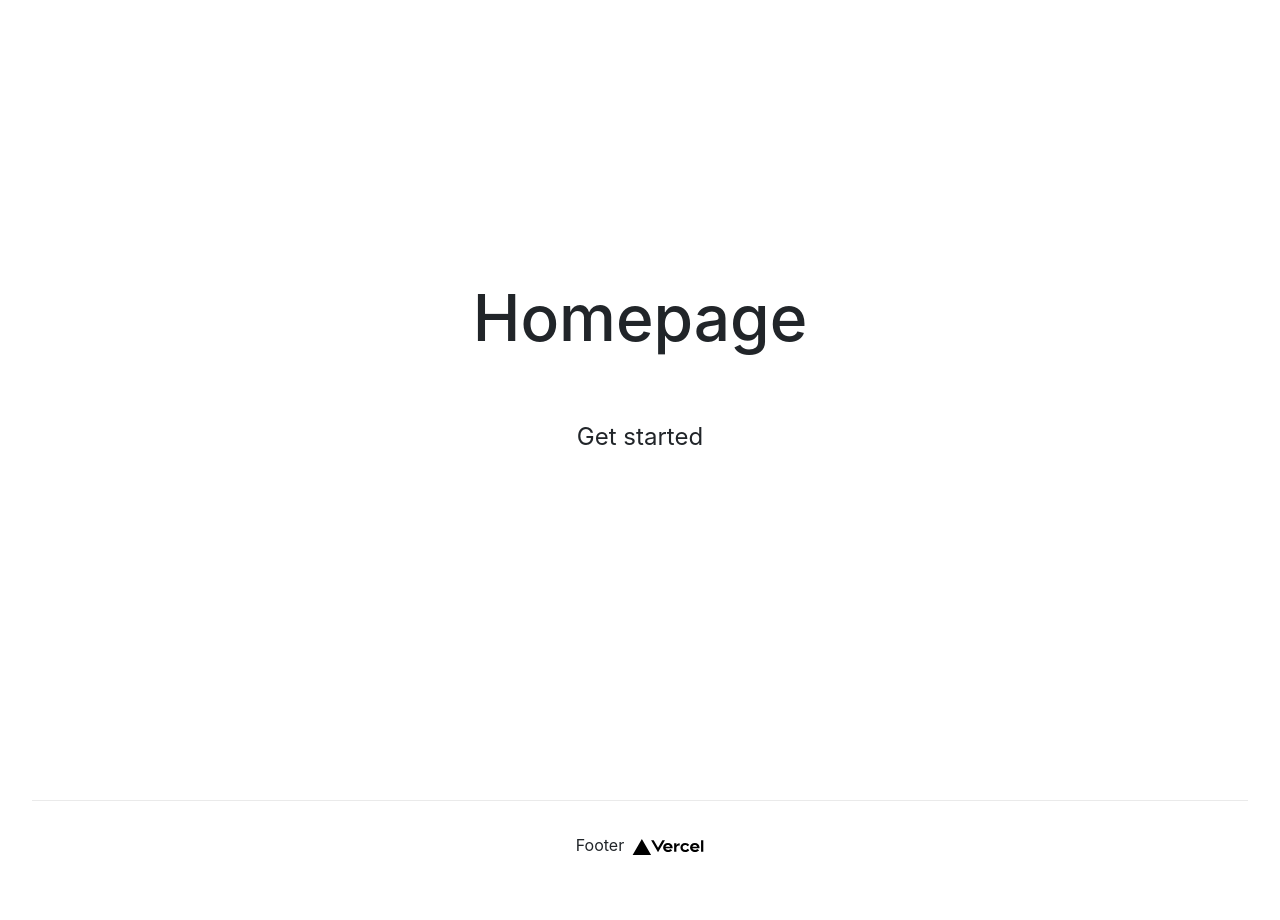
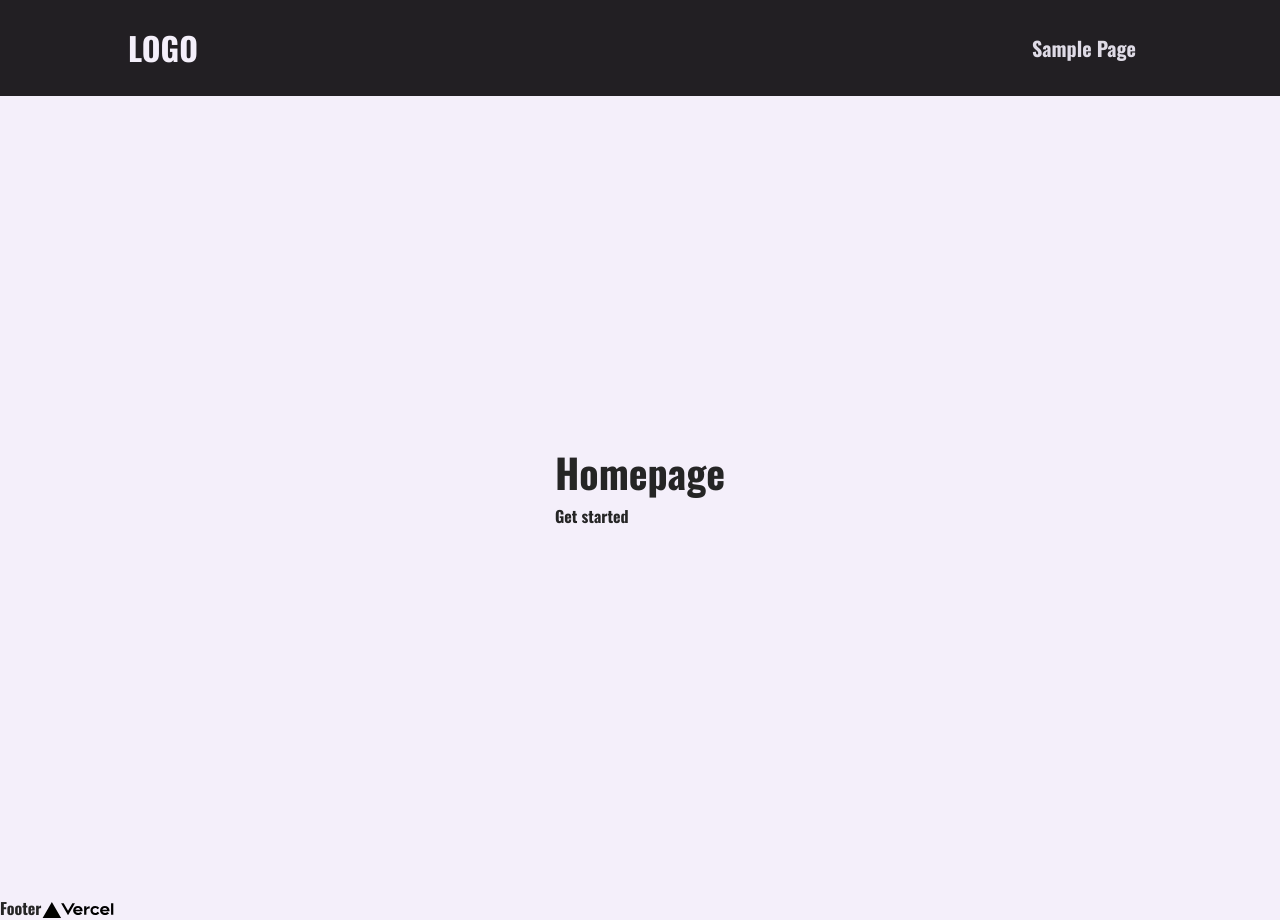
Before and after one commit to PavelKovalchuk/lang-self-learn, a Next.js app: page / in a window 1280 px wide. Before the commit the page ends 889 px from the top, so only its background shows below. Built offline with nearby package versions, Linux system fonts and the light colour scheme.

Commit message:
add base structure

```diff
--- /dev/null
+++ b/layout/layout.module.scss
@@ -0,0 +1,13 @@
+.container {
+  padding: 0 2rem;
+}
+
+.main {
+  min-height: 100vh;
+  padding: 4rem 0;
+  flex: 1;
+  display: flex;
+  flex-direction: column;
+  justify-content: center;
+  align-items: center;
+}
--- /dev/null
+++ b/layout/layout.tsx
@@ -0,0 +1,29 @@
+import { FC, Fragment, ReactNode } from 'react';
+import Image from 'next/image';
+
+import MainNavigation from './main-navigation';
+
+import styles from 'layout/layout.module.scss';
+
+interface IPropsLayout {
+  children: ReactNode;
+}
+
+const Layout: FC<IPropsLayout> = (props) => {
+  return (
+    <Fragment>
+      <MainNavigation />
+      <main>{props.children}</main>
+      <footer className={styles.footer}>
+        <div>
+          Footer
+          <span className={styles.logo}>
+            <Image src="/vercel.svg" alt="Vercel Logo" width={72} height={16} />
+          </span>
+        </div>
+      </footer>
+    </Fragment>
+  );
+};
+
+export default Layout;
--- /dev/null
+++ b/layout/logo.module.scss
@@ -0,0 +1,13 @@
+.logo {
+  text-transform: uppercase;
+  font-size: var(--size-5);
+  font-weight: bold;
+  font-family: 'Oswald', sans-serif;
+  color: var(--color-grey-50);
+}
+
+@media (min-width: 768px) {
+  .logo {
+    font-size: var(--size-8);
+  }
+}
--- /dev/null
+++ b/layout/logo.tsx
@@ -0,0 +1,10 @@
+import { FC } from 'react';
+import classes from './logo.module.scss';
+
+interface IPropsLogo {}
+
+const Logo: FC<IPropsLogo> = (props) => {
+  return <div className={classes.logo}>Logo</div>;
+};
+
+export default Logo;
--- /dev/null
+++ b/layout/main-navigation.module.scss
@@ -0,0 +1,42 @@
+.header {
+  width: 100%;
+  height: 6rem;
+  background-color: var(--color-grey-900);
+  display: flex;
+  justify-content: space-between;
+  align-items: center;
+  padding: 0 10%;
+}
+
+.header ul {
+  list-style: none;
+  display: flex;
+  align-items: baseline;
+  margin: 0;
+  padding: 0;
+}
+
+.header li {
+  margin: 0 var(--size-4);
+}
+
+.header a {
+  color: var(--color-grey-100);
+  font-size: var(--size-4);
+}
+
+.header a:hover,
+.header a:active,
+.header a.active {
+  color: var(--color-grey-200);
+}
+
+@media (min-width: 768px) {
+  .header ul {
+    gap: 0.5rem;
+  }
+
+  .header a {
+    font-size: var(--size-5);
+  }
+}
--- /dev/null
+++ b/layout/main-navigation.tsx
@@ -0,0 +1,29 @@
+import { FC } from 'react';
+import Link from 'next/link';
+// import { useSession, signOut } from 'next-auth/client';
+
+import Logo from './logo';
+import classes from './main-navigation.module.scss';
+
+interface IPropsMainNavigation {}
+
+const MainNavigation: FC<IPropsMainNavigation> = (props) => {
+  // const [session, loading] = useSession();
+
+  return (
+    <header className={classes.header}>
+      <Link href="/">
+        <Logo />
+      </Link>
+      <nav>
+        <ul>
+          <li>
+            <Link href="/posts">Sample Page</Link>
+          </li>
+        </ul>
+      </nav>
+    </header>
+  );
+};
+
+export default MainNavigation;
--- a/package.json
+++ b/package.json
@@ -15,6 +15,7 @@
     "bootstrap": "^5.2.2",
     "next": "13.0.1",
     "react": "18.2.0",
+    "react-bootstrap": "^2.5.0",
     "react-dom": "18.2.0",
     "typescript": "4.8.4"
   },
--- a/pages/_app.tsx
+++ b/pages/_app.tsx
@@ -1,8 +1,7 @@
 import { useEffect } from 'react';
 import type { AppProps } from 'next/app';
 
-import 'bootstrap/dist/css/bootstrap.min.css'; // Import bootstrap CSS
-import '../styles/globals.css';
+import 'styles/globals.scss';
 
 export default function App({ Component, pageProps }: AppProps) {
   useEffect(() => {
--- a/pages/index.module.scss
+++ b/pages/index.module.scss
@@ -21,109 +21,7 @@
   align-items: center;
 }
 
-.footer a {
-  display: flex;
-  justify-content: center;
-  align-items: center;
-  flex-grow: 1;
-}
-
-.title a {
-  color: #0070f3;
-  text-decoration: none;
-}
-
-.title a:hover,
-.title a:focus,
-.title a:active {
-  text-decoration: underline;
-}
-
-.title {
-  margin: 0;
-  line-height: 1.15;
-  font-size: 4rem;
-}
-
-.title,
-.description {
-  text-align: center;
-}
-
-.description {
-  margin: 4rem 0;
-  line-height: 1.5;
-  font-size: 1.5rem;
-}
-
-.code {
-  background: #fafafa;
-  border-radius: 5px;
-  padding: 0.75rem;
-  font-size: 1.1rem;
-  font-family: Menlo, Monaco, Lucida Console, Liberation Mono, DejaVu Sans Mono,
-    Bitstream Vera Sans Mono, Courier New, monospace;
-}
-
-.grid {
-  display: flex;
-  align-items: center;
-  justify-content: center;
-  flex-wrap: wrap;
-  max-width: 800px;
-}
-
-.card {
-  margin: 1rem;
-  padding: 1.5rem;
-  text-align: left;
-  color: inherit;
-  text-decoration: none;
-  border: 1px solid #eaeaea;
-  border-radius: 10px;
-  transition: color 0.15s ease, border-color 0.15s ease;
-  max-width: 300px;
-}
-
-.card:hover,
-.card:focus,
-.card:active {
-  color: #0070f3;
-  border-color: #0070f3;
-}
-
-.card h2 {
-  margin: 0 0 1rem 0;
-  font-size: 1.5rem;
-}
-
-.card p {
-  margin: 0;
-  font-size: 1.25rem;
-  line-height: 1.5;
-}
-
 .logo {
   height: 1em;
   margin-left: 0.5rem;
 }
-
-@media (max-width: 600px) {
-  .grid {
-    width: 100%;
-    flex-direction: column;
-  }
-}
-
-@media (prefers-color-scheme: dark) {
-  .card,
-  .footer {
-    border-color: #222;
-  }
-  .code {
-    background: #111;
-  }
-  .logo img {
-    filter: invert(1);
-  }
-}
--- a/pages/index.tsx
+++ b/pages/index.tsx
@@ -1,13 +1,20 @@
 import { NextPage } from 'next';
 
+import Container from 'react-bootstrap/Container';
+import Row from 'react-bootstrap/Row';
+import Col from 'react-bootstrap/Col';
+
 import Head from 'next/head';
-import Image from 'next/image';
+
+import Layout from 'layout/layout';
+
 import styles from 'pages/index.module.scss';
 
 interface IPropsHomePage {}
 
 const HomePage: NextPage<IPropsHomePage> = (props) => {
   return (
+    <Layout>
       <div className={styles.container}>
         <Head>
           <title>Home</title>
@@ -15,20 +22,16 @@ const HomePage: NextPage<IPropsHomePage> = (props) => {
           <link rel="icon" href="/favicon.ico" />
         </Head>
 
-      <main className={styles.main}>
-        <h1 className={styles.title}>Homepage</h1>
-        <p className={styles.description}>Get started</p>
-      </main>
-
-      <footer className={styles.footer}>
-        <div>
-          Footer
-          <span className={styles.logo}>
-            <Image src="/vercel.svg" alt="Vercel Logo" width={72} height={16} />
-          </span>
+        <Container fluid className={styles.main}>
+          <Row>
+            <Col sm={12}>
+              <h1>Homepage</h1>
+              <p>Get started</p>
+            </Col>
+          </Row>
+        </Container>
       </div>
-      </footer>
-    </div>
+    </Layout>
   );
 };
 
--- a/styles/globals.css
+++ /dev/null
@@ -1,26 +0,0 @@
-html,
-body {
-  padding: 0;
-  margin: 0;
-  font-family: -apple-system, BlinkMacSystemFont, Segoe UI, Roboto, Oxygen,
-    Ubuntu, Cantarell, Fira Sans, Droid Sans, Helvetica Neue, sans-serif;
-}
-
-a {
-  color: inherit;
-  text-decoration: none;
-}
-
-* {
-  box-sizing: border-box;
-}
-
-@media (prefers-color-scheme: dark) {
-  html {
-    color-scheme: dark;
-  }
-  body {
-    color: white;
-    background: black;
-  }
-}
--- /dev/null
+++ b/styles/globals.scss
@@ -0,0 +1,57 @@
+@import '~bootstrap/scss/bootstrap';
+@import url('https://fonts.googleapis.com/css2?family=Oswald:wght@700&family=Roboto&family=Source+Sans+Pro:wght@300&display=swap');
+
+html,
+body {
+  --color-grey-50: hsl(265, 55%, 96%);
+  --color-grey-100: hsl(265, 19%, 88%);
+  --color-grey-200: hsl(265, 7%, 70%);
+  --color-grey-300: hsl(265, 6%, 66%);
+  --color-grey-400: hsl(265, 4%, 57%);
+  --color-grey-500: hsl(265, 3%, 53%);
+  --color-grey-600: hsl(265, 4%, 42%);
+  --color-grey-700: hsl(265, 4%, 31%);
+  --color-grey-800: hsl(276, 5%, 20%);
+  --color-grey-900: hsl(280, 5%, 13%);
+
+  --color-primary-50: #c8b3ce;
+  --color-primary-100: #a07aaa;
+  --color-primary-200: #884c97;
+  --color-primary-300: #843897;
+  --color-primary-400: #732392;
+  --color-primary-500: #5a097a;
+  --color-primary-600: #480264;
+  --color-primary-700: #3d0264;
+
+  --color-success-100: #a2f0bc;
+  --color-success-500: #12bd4b;
+
+  --color-error-100: #f1acc9;
+  --color-error-500: #a10c4a;
+
+  --size-1: 0.25rem;
+  --size-2: 0.5rem;
+  --size-3: 0.75rem;
+  --size-4: 1rem;
+  --size-5: 1.25rem;
+  --size-6: 1.5rem;
+  --size-8: 2rem;
+  --size-16: 4rem;
+  --size-20: 5rem;
+  --size-40: 10rem;
+
+  margin: 0;
+  padding: 0;
+  background-color: var(--color-grey-50);
+  color: #252525;
+  font-family: 'Oswald', 'Roboto', sans-serif;
+}
+
+a {
+  color: inherit;
+  text-decoration: none;
+}
+
+* {
+  box-sizing: border-box;
+}
```
Also changed, not shown: 1 other file (tests, documents, lock files or other folders). Lines whose indentation alone changed are shown as unchanged.
